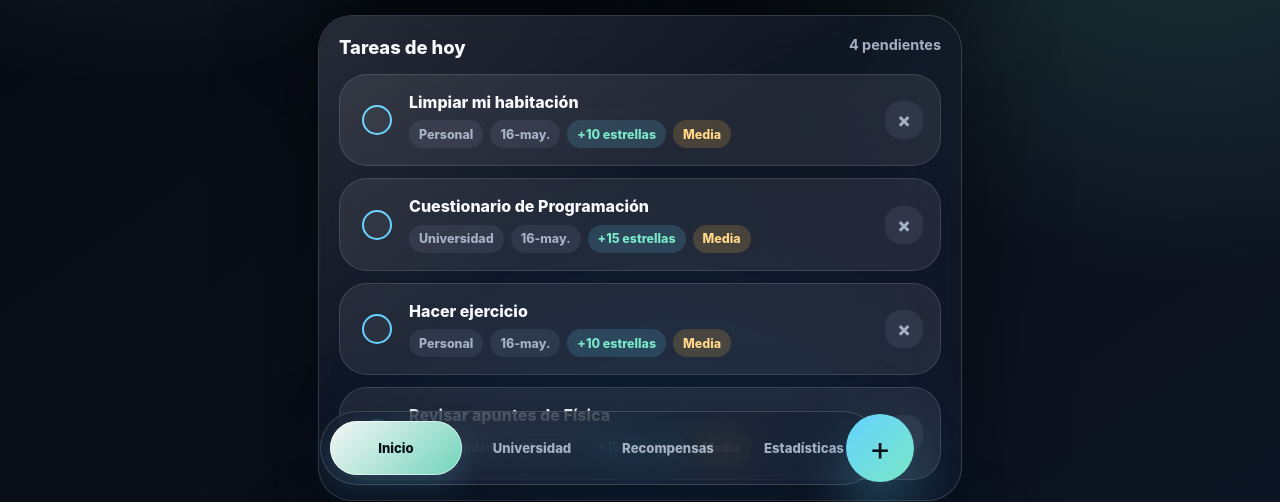
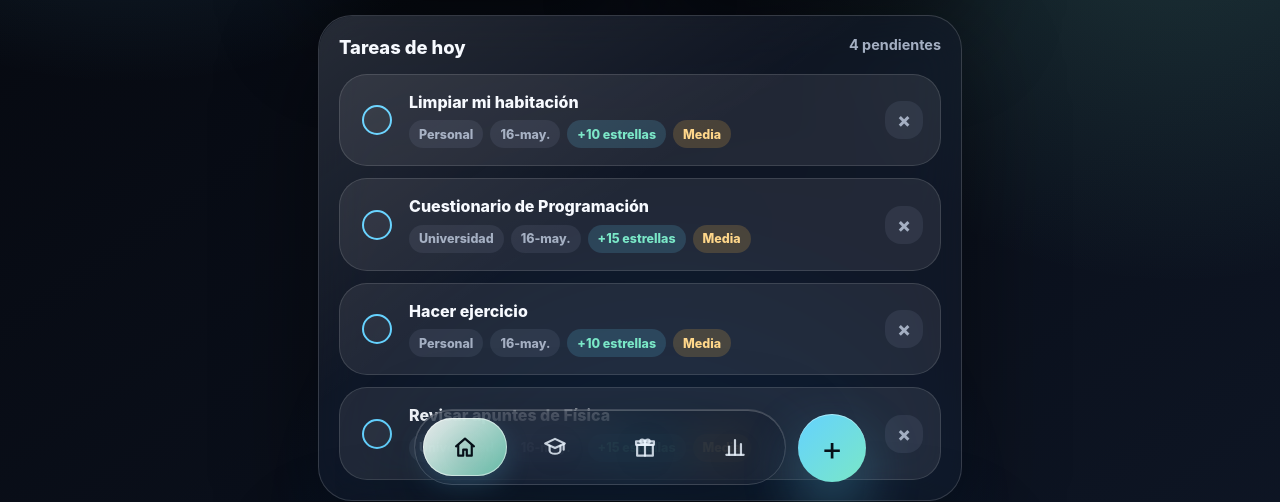
Before and after one commit to ChristianFX2/App, a plain HTML site: page index.html in a window 1280 px wide. Shown: the part 299-801 px from the top of the page. Drawn offline with Linux system fonts and the light colour scheme.

Commit message:
version 1

```diff
--- a/index.html
+++ b/index.html
@@ -32,10 +32,40 @@
     </header>
 
     <nav class="tab-bar" aria-label="Secciones principales">
-      <button class="tab-button active" type="button" data-tab="home" aria-selected="true">Inicio</button>
-      <button class="tab-button" type="button" data-tab="university" aria-selected="false">Universidad</button>
-      <button class="tab-button" type="button" data-tab="rewards" aria-selected="false">Recompensas</button>
-      <button class="tab-button" type="button" data-tab="statistics" aria-selected="false">Estadísticas</button>
+      <button class="tab-button active" type="button" data-tab="home" aria-label="Inicio" aria-selected="true">
+        <svg class="tab-icon" viewBox="0 0 24 24" aria-hidden="true">
+          <path d="M3.75 11.4 12 4.25l8.25 7.15"></path>
+          <path d="M5.75 10.25V20h4.6v-5.65h3.3V20h4.6v-9.75"></path>
+        </svg>
+        <span class="sr-only">Inicio</span>
+      </button>
+      <button class="tab-button" type="button" data-tab="university" aria-label="Universidad" aria-selected="false">
+        <svg class="tab-icon" viewBox="0 0 24 24" aria-hidden="true">
+          <path d="M3 8.75 12 4.5l9 4.25-9 4.25-9-4.25Z"></path>
+          <path d="M7 11v4.15c0 1.75 2.25 3.1 5 3.1s5-1.35 5-3.1V11"></path>
+          <path d="M20 9.5v5"></path>
+        </svg>
+        <span class="sr-only">Universidad</span>
+      </button>
+      <button class="tab-button" type="button" data-tab="rewards" aria-label="Recompensas" aria-selected="false">
+        <svg class="tab-icon" viewBox="0 0 24 24" aria-hidden="true">
+          <path d="M4.75 10h14.5v10H4.75V10Z"></path>
+          <path d="M3.75 6.75h16.5V10H3.75V6.75Z"></path>
+          <path d="M12 6.75V20"></path>
+          <path d="M12 6.75c-1.2-2.4-4.4-2.15-4.4.05 0 1.25 1.2 1.95 2.55 1.95H12"></path>
+          <path d="M12 6.75c1.2-2.4 4.4-2.15 4.4.05 0 1.25-1.2 1.95-2.55 1.95H12"></path>
+        </svg>
+        <span class="sr-only">Recompensas</span>
+      </button>
+      <button class="tab-button" type="button" data-tab="statistics" aria-label="Estadísticas" aria-selected="false">
+        <svg class="tab-icon" viewBox="0 0 24 24" aria-hidden="true">
+          <path d="M6.5 19V11.5"></path>
+          <path d="M12 19V5.5"></path>
+          <path d="M17.5 19v-9.75"></path>
+          <path d="M4 19.25h16"></path>
+        </svg>
+        <span class="sr-only">Estadísticas</span>
+      </button>
     </nav>
 
     <section class="tab-view active" id="homeView" data-view="home">
--- a/service-worker.js
+++ b/service-worker.js
@@ -1,4 +1,4 @@
-const CACHE_NAME = "mi-sistema-personal-v1";
+const CACHE_NAME = "mi-sistema-personal-v2";
 const APP_SHELL = [
   "./",
   "index.html",
--- a/styles.css
+++ b/styles.css
@@ -123,12 +123,24 @@ button {
   -webkit-tap-highlight-color: transparent;
 }
 
+.sr-only {
+  position: absolute;
+  width: 1px;
+  height: 1px;
+  padding: 0;
+  margin: -1px;
+  overflow: hidden;
+  clip: rect(0, 0, 0, 0);
+  white-space: nowrap;
+  border: 0;
+}
+
 .app-shell {
   position: relative;
   z-index: 1;
   width: min(100%, 680px);
   margin: 0 auto;
-  padding: 28px 18px calc(168px + env(safe-area-inset-bottom));
+  padding: 28px 18px calc(176px + env(safe-area-inset-bottom));
 }
 
 .topbar {
@@ -227,50 +239,81 @@ h2 {
   z-index: 12;
   display: grid;
   grid-template-columns: repeat(4, minmax(0, 1fr));
-  gap: 4px;
-  width: min(calc(100vw - 112px), 560px);
+  align-items: center;
+  gap: 6px;
+  width: min(calc(100vw - 112px), 372px);
   min-height: var(--nav-height);
-  padding: 9px;
+  padding: 8px;
   border: 1px solid var(--glass-border);
   border-radius: 999px;
-  background: rgba(18, 24, 36, 0.88);
-  box-shadow: 0 26px 80px rgba(0, 0, 0, 0.36);
+  background:
+    linear-gradient(135deg, rgba(255, 255, 255, 0.18), transparent 42%),
+    rgba(18, 24, 36, 0.72);
+  box-shadow:
+    inset 0 1px 0 rgba(255, 255, 255, 0.22),
+    0 26px 80px rgba(0, 0, 0, 0.36);
   transform: translateX(-50%);
 }
 
 body:not(.dark-mode) .tab-bar {
-  background: rgba(255, 255, 255, 0.88);
-  box-shadow: 0 24px 70px rgba(58, 76, 110, 0.18);
+  background:
+    linear-gradient(135deg, rgba(255, 255, 255, 0.68), transparent 42%),
+    rgba(255, 255, 255, 0.72);
+  box-shadow:
+    inset 0 1px 0 rgba(255, 255, 255, 0.78),
+    0 24px 70px rgba(58, 76, 110, 0.18);
 }
 
 .tab-button {
+  position: relative;
+  display: grid;
+  place-items: center;
   min-width: 0;
-  min-height: 54px;
-  padding: 0 8px;
+  min-height: 58px;
+  padding: 0;
   border: 0;
   border-radius: 999px;
   background: transparent;
-  color: var(--muted);
+  color: rgba(236, 245, 255, 0.82);
   cursor: pointer;
-  font-size: clamp(0.66rem, 2.6vw, 0.82rem);
-  font-weight: 850;
-  letter-spacing: 0;
   transition: background-color 200ms ease, color 200ms ease, transform 200ms ease, box-shadow 200ms ease;
 }
 
 .tab-button.active {
   color: #061018;
-  background: linear-gradient(135deg, rgba(255, 255, 255, 0.96), rgba(122, 231, 199, 0.9));
-  box-shadow: inset 0 0 0 1px rgba(255, 255, 255, 0.54), 0 10px 26px rgba(100, 210, 255, 0.18);
+  background:
+    linear-gradient(135deg, rgba(255, 255, 255, 0.9), rgba(122, 231, 199, 0.76));
+  box-shadow:
+    inset 0 0 0 1px rgba(255, 255, 255, 0.52),
+    0 10px 26px rgba(100, 210, 255, 0.18);
 }
 
 body:not(.dark-mode) .tab-button.active {
-  color: #ffffff;
-  background: linear-gradient(135deg, var(--accent), var(--accent-strong));
+  color: #061018;
+  background:
+    linear-gradient(135deg, rgba(255, 255, 255, 0.92), rgba(229, 246, 255, 0.78));
+  box-shadow:
+    inset 0 0 0 1px rgba(255, 255, 255, 0.76),
+    0 12px 30px rgba(58, 76, 110, 0.14);
 }
 
 .tab-button:hover {
   transform: translateY(-1px);
+}
+
+.tab-icon {
+  width: 26px;
+  height: 26px;
+  fill: none;
+  stroke: currentColor;
+  stroke-linecap: round;
+  stroke-linejoin: round;
+  stroke-width: 2;
+  filter: drop-shadow(0 4px 12px rgba(0, 0, 0, 0.14));
+}
+
+body:not(.dark-mode) .tab-button {
+  color: rgba(9, 20, 34, 0.76);
 }
 
 .tab-view {
@@ -995,7 +1038,7 @@ body:not(.dark-mode) .tab-button.active {
 
 .floating-button {
   position: fixed;
-  left: calc(50% + min(calc(100vw - 112px), 560px) / 2 - ((var(--fab-size) + var(--bottom-dock-gap)) / 2));
+  left: calc(50% + (min(calc(100vw - 112px), 372px) / 2) + (var(--bottom-dock-gap) / 2));
   bottom: calc(19px + env(safe-area-inset-bottom));
   z-index: 14;
   width: var(--fab-size);
@@ -1005,7 +1048,10 @@ body:not(.dark-mode) .tab-button.active {
   font-size: 2.05rem;
   line-height: 1;
   transform: translateX(-50%);
-  box-shadow: 0 24px 54px var(--accent-glow), var(--shadow-soft);
+  box-shadow:
+    inset 0 1px 0 rgba(255, 255, 255, 0.42),
+    0 24px 54px var(--accent-glow),
+    var(--shadow-soft);
 }
 
 .floating-button.open {
@@ -1026,7 +1072,7 @@ body:not(.dark-mode) .tab-button.active {
 
 .quick-action-menu {
   position: fixed;
-  left: calc(50% + min(calc(100vw - 112px), 560px) / 2 - ((var(--fab-size) + var(--bottom-dock-gap)) / 2));
+  left: calc(50% + (min(calc(100vw - 112px), 372px) / 2) + (var(--bottom-dock-gap) / 2));
   bottom: calc(102px + env(safe-area-inset-bottom));
   z-index: 15;
   display: grid;
```
